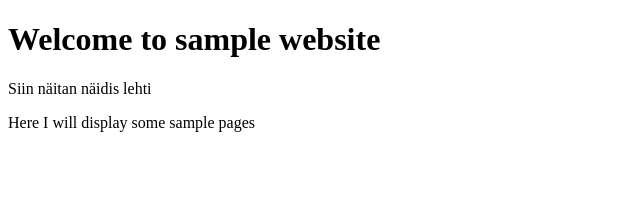
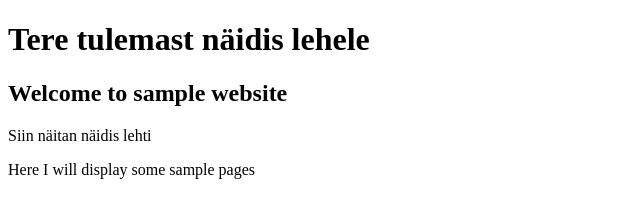
Before and after one commit to veronicavinkler/vero-sample, a plain HTML site: page index.html in a window 1280 px wide. Shown: the whole page, without its empty margins (0-640 px from the left). Drawn offline with Linux system fonts and the light colour scheme.

Commit message:
Update index.html

```diff
--- a/index.html
+++ b/index.html
@@ -1,8 +1,9 @@
  <!DOCTYPE html>
 <html>
 <head>
-  <title>Tere tulemast näidis lehele</title>
-  <h1>Welcome to sample website</h1>
+ <title>Näidisleht</title>
+ <h1>Tere tulemast näidis lehele</h1>
+ <h2>Welcome to sample website</h2>
 </head>
   <p>Siin näitan näidis lehti</p>
   <p>Here I will display some sample pages</p>
```
